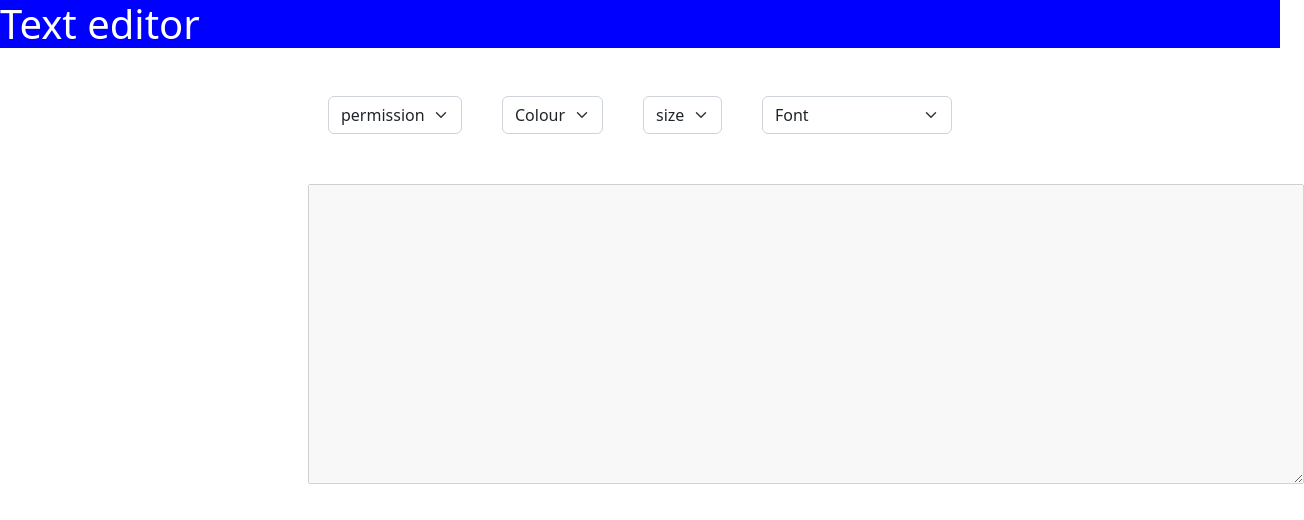
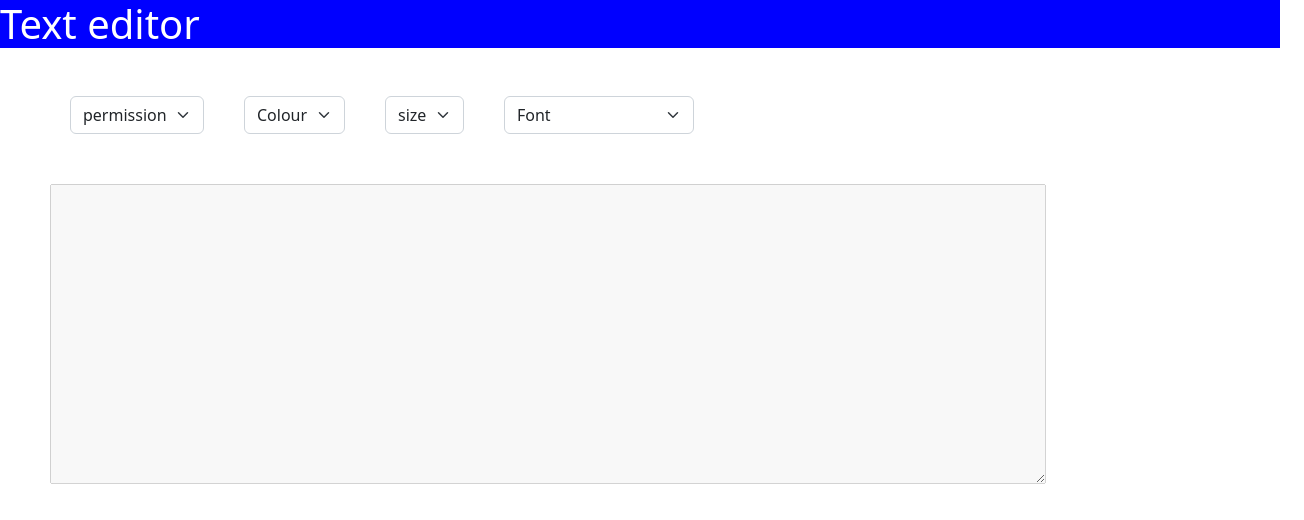
Before and after one commit to Furquan712/task, a plain HTML site: page index.html in a window 1280 px wide. Shown: the whole page, 1304 px wide, since content can reach past the window. Drawn offline with nearby package versions, Linux system fonts and the light colour scheme.

Commit message:
css updated

```diff
--- a/styles.css
+++ b/styles.css
@@ -3,7 +3,7 @@
     height:100vh;
     width:100vw;
     display: flex;
-    justify-content: center;
+     padding-left: 50px;
     padding-top: 20px;
 }
 .inp{
```
